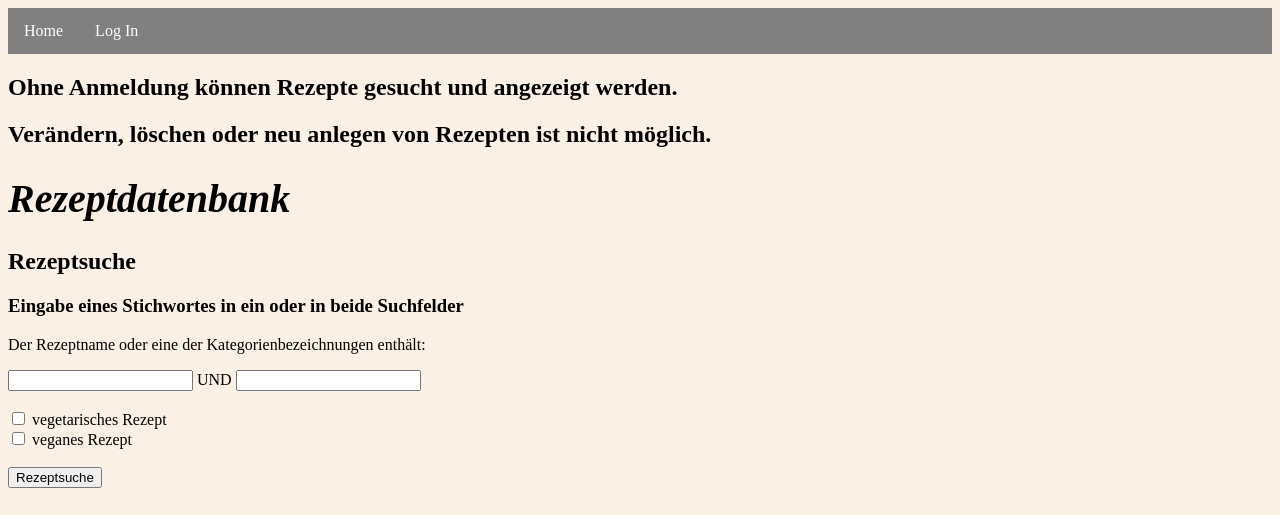
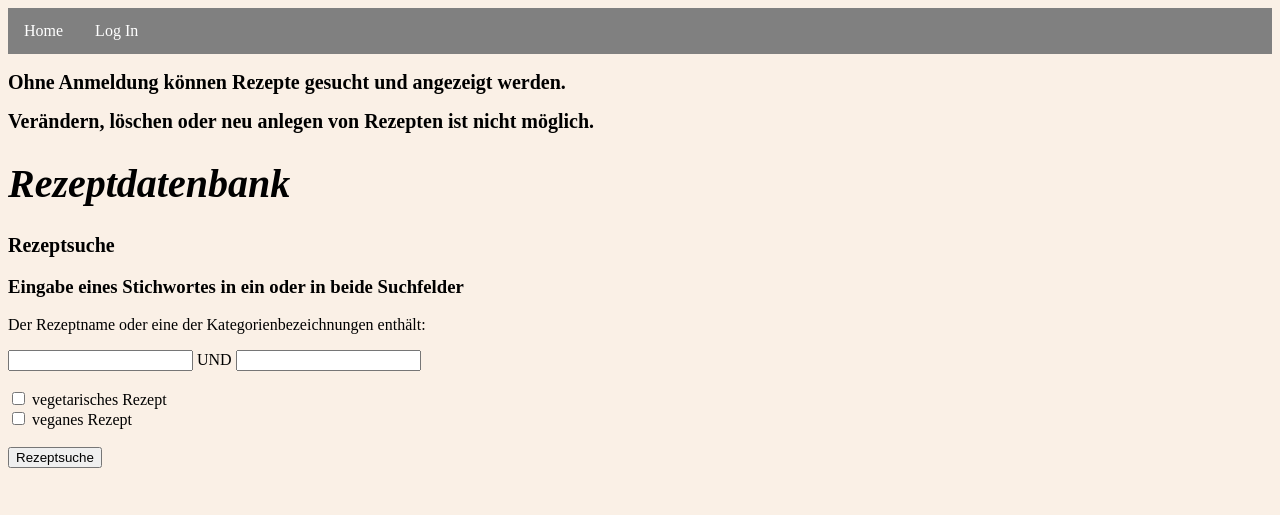
Before and after one commit to Gergerman/rdb-fuer-pa, a Django app: page / in a window 1280 px wide. Shown: the top 515 px of the page. Run offline with Django 3.2, Linux system fonts and the light colour scheme.

Commit message:
h2 geändert

```diff
--- a/templates/base.html
+++ b/templates/base.html
@@ -14,6 +14,9 @@
        h1 {
            font-size: 40px;
            font-style: italic;
+       }
+       h2 {
+           font-size: 20px;
        }
        th, td {
         padding: 15px;
```
